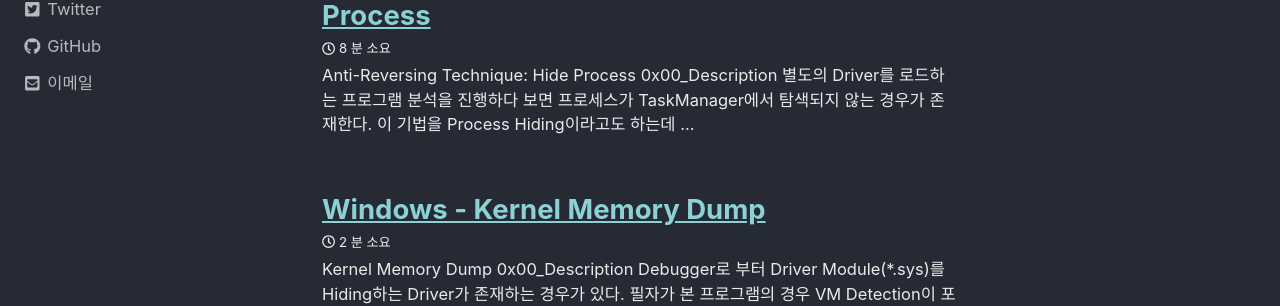
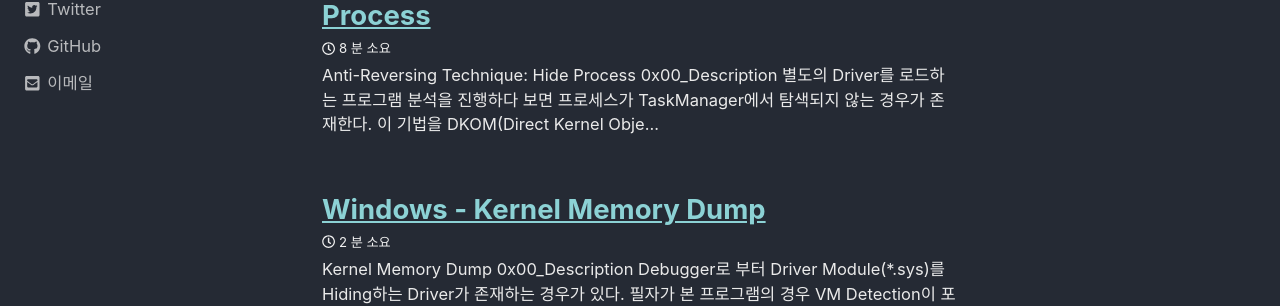
Before and after one commit to t0rchwo0d/t0rchwo0d.github.io, a Jekyll site: the page built from index.html, in a window 1280 px wide and 900 px high. Shown: the part 230-536 px from the top of the window. Built offline with Jekyll 4.4.1, drawn with Linux system fonts in a browser that asks for light colours; cached includes are drawn as plain includes; nearby versions of some CDN libraries; the list of posts is cut into pages by our own code; comment, search, counter and statistics services are not loaded.

Commit message:
Update 2019-07-11-Windows-Anti-Reversing-Technique-Hide-Process.md

```diff
--- a/_posts/2019-07-11-Windows-Anti-Reversing-Technique-Hide-Process.md
+++ b/_posts/2019-07-11-Windows-Anti-Reversing-Technique-Hide-Process.md
@@ -9,7 +9,7 @@ tags:
 ---
 # Anti-Reversing Technique: Hide Process
 ## 0x00_Description
-별도의 Driver를 로드하는 프로그램 분석을 진행하다 보면 프로세스가 TaskManager에서 탐색되지 않는 경우가 존재한다. 이 기법을 `Process Hiding`이라고도 하는데 정확한 원리 파악을 위해 간략하게 `Driver` 코드를 작성하여 적용한 내용과 함께 필요 지식을 정리하였다.
+별도의 Driver를 로드하는 프로그램 분석을 진행하다 보면 프로세스가 TaskManager에서 탐색되지 않는 경우가 존재한다. 이 기법을 [DKOM(Direct Kernel Object Manipulation)](https://ko.wikipedia.org/wiki/직접_커널_객체_조작)이라고도 하는데 정확한 원리 파악을 위해 간략하게 `Driver` 코드를 작성하여 적용한 내용과 함께 필요 지식을 정리하였다.
 
 ## 0x01_EPROCESS Structure
 
```
